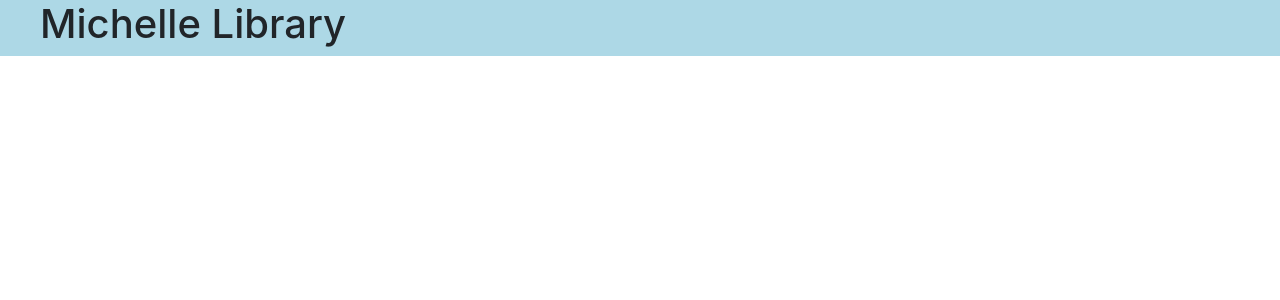
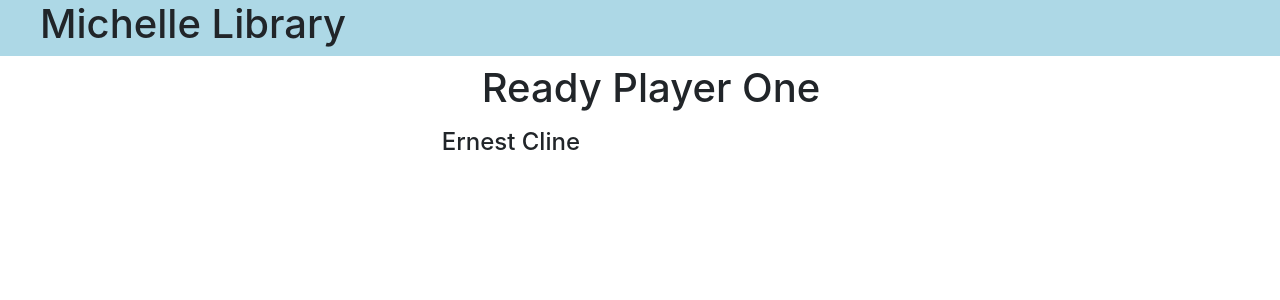
Before and after one commit to MichelleRoubikLee/reactTutorial, a React (Create React App) app: page / in a window 1280 px wide. Shown: the top 300 px of the page. Built offline with nearby package versions, Linux system fonts and the light colour scheme.

Commit message:
displaying state book

```diff
--- a/src/components/app.jsx
+++ b/src/components/app.jsx
@@ -18,6 +18,18 @@
         return (
             <div className="container-fluid">
                 <TitleBar />
+                <div className="row row-spacer">
+                    <div className="col">
+                        {/* {previous book viewed button} */}
+                    </div>
+                    <div className="col">
+                        <h1>{this.books[this.state.bookNumber].title}</h1>
+                        <h4>{this.books[this.state.bookNumber].author}</h4>
+                    </div>
+                    <div className="col">
+                        {/* {previous book viewed button} */}
+                    </div>
+                </div>
             </div>
         );
     }
```
Also changed, not shown: 1 other file (tests, documents, lock files or other folders).
